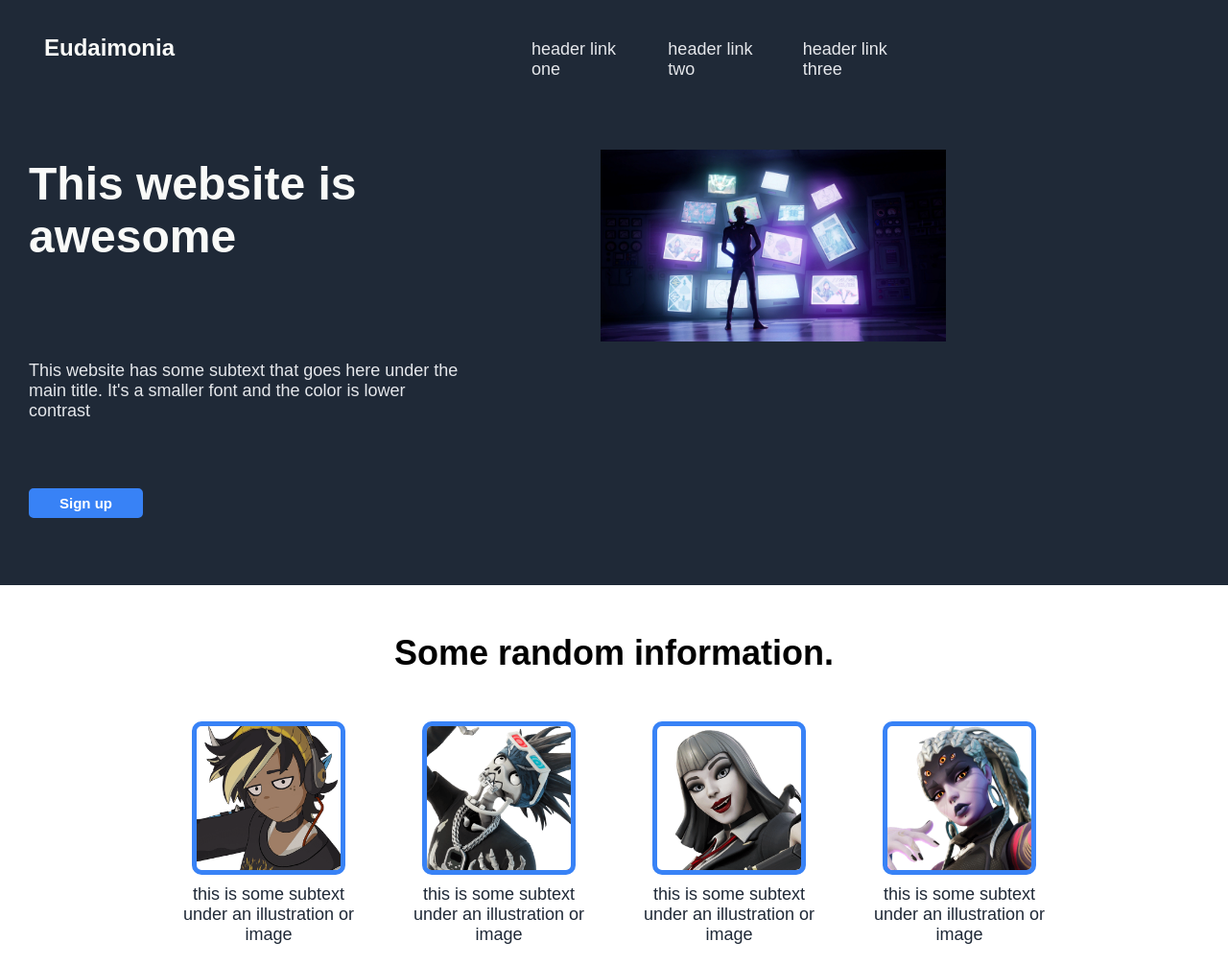
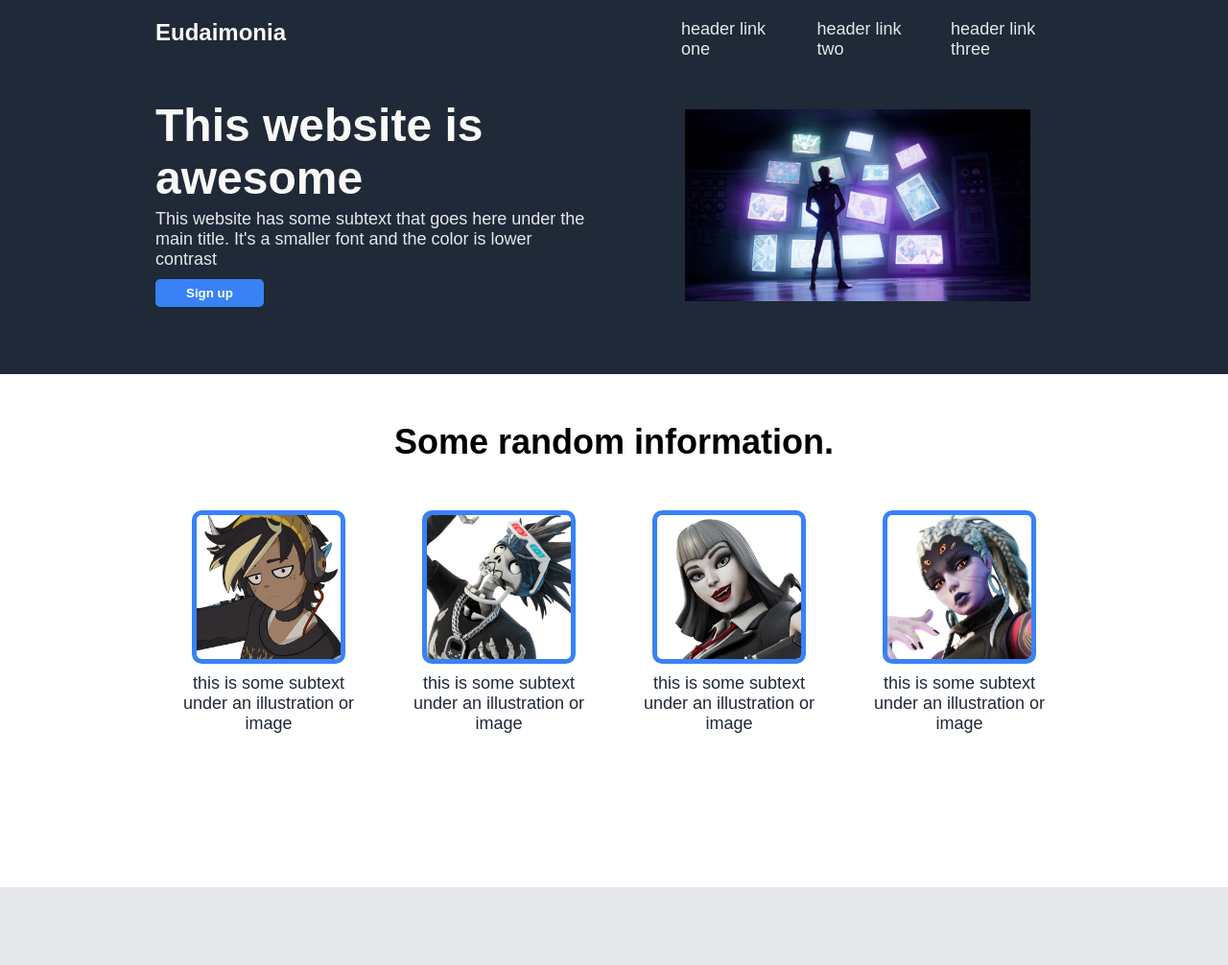
Before and after one commit to OmarDajani75/landing-page, a plain HTML site: page html/index..html in a window 1280 px wide. Shown: the top 1006 px of the page at 96% size. Drawn offline with Linux system fonts and the light colour scheme.

Commit message:
Finish all HTML, CSS, notes, and comments

```diff
--- a/CSS/index.css
+++ b/CSS/index.css
@@ -2,45 +2,53 @@
 
 body {
   font-family: Arial, Helvetica, sans-serif;
-  display: flex;
+  /* display: flex;
   flex-direction: column;
-  padding: 0;
-  margin: 0;
+  padding: 0; These three aren't doing anything */
+  margin: 0; /* So the fist section takes up the entire space up there, no white space on all sides */
 }
 
-.container {
+.container { /* All makes sense */
   display: flex;
+  justify-content: center;
   /* justify-content: space-around; Not doing anything */
   background: #1F2937;
-  padding-bottom: 20px;
+  padding-bottom: 20px; /* I feel like this is extra, but this *is* how it looks on the output.. */
   margin-bottom: 50px;
 }
 
 .left-side {
   display: flex;
   flex-direction: column;
-  align-items: flex-start;
+  /* align-items: flex-start; Not doing anything */
   padding: 20px 30px 50px 30px;
-  gap: 52px;
-  width: 35%;
+  gap: 50px; /* title isn’t affected by this because it has its own div if I had to guess */
+  width: 35%; /* Forcing the width to look a certain way to not look busted */
 }
 
 .title {
   color: #F9FAF8;
-  padding: 16px;
+  /* padding: 16px; No need for this */
   font-size: 24px;
   font-weight: bolder;
+  /* margin: 0; No need for this either. Is it not doing anything because this has its own div..? */
 }
+
+/* .left-side-items {
+  display: block;
+} Don't think this is needed */
 
 h1 {
   font-size: 48px;
-  font-weight: bolder;
+  font-weight: bolder; /* No clue why this is a requirement. It isn't doing anything */
   color: #F9FAF8;
+  margin: 5px 0; /* Need that 0 as the start of h1 will be slightly off the start of title which is what we want. Also 5 helps as distance is too much otherwise */
 }
 
 p {
   font-size: 18px;
   color: #E5E7EB;
+  margin: 5px 0 10px 0; /* Do I need to explain how margin works still? Lmao */
 }
 
 button {
@@ -50,12 +58,12 @@ button {
   border-radius: 5px;
   cursor: pointer;
   padding: 5px 30px;
-  font-size: 15px;
+  /* font-size: 15px; Just to make the button resemble the output a bit better */
   font-weight: bold;
 }
 
 .right-side {
-  width: 35%;
+  width: 35%; /* I can't tell if I should get rid of this or not..? I assume not but eh.. I think it matches the output without this as well. */
   display: flex;
   flex-direction: column;
   align-items: flex-end;
@@ -65,12 +73,13 @@ button {
 
 ul {
   display: flex;
-  gap: 20px;
+  gap: 25px;
   list-style: none;
-  padding: 5px 16px;
+  margin: 0;
+  /* padding: 5px 16px; No need */
 }
 
-a {
+a { /* All makes sense */
   color: #E5E7EB;
   text-decoration: none;
   font-size: 18px;
@@ -78,7 +87,8 @@ a {
 
 img {
   width: 360px;
-  height: 200px;
+  height: 200px; /* I feel like there's a better way to adjust this without using width and height.. */
+  align-self: center;
 }
 
 /* Boxes section */
--- a/html/index..html
+++ b/html/index..html
@@ -11,9 +11,11 @@
   <div class="container">
     <div class="left-side">
       <div class="title">Eudaimonia</div>
-      <h1>This website is awesome</h1>
-      <p>This website has some subtext that goes here under the main title. It's a smaller font and the color is lower contrast</p>
-      <button>Sign up</button>
+      <div class="left-side-items">
+        <h1>This website is awesome</h1>
+        <p>This website has some subtext that goes here under the main title. It's a smaller font and the color is lower contrast</p>
+        <button>Sign up</button>
+      </div>
     </div>
     <div class="right-side">
       <ul>
@@ -24,8 +26,8 @@
       <img src="../Images/Chaos_Rising.png" alt="He's making plans..">
     </div>
   </div>
+
   <div class="boxes-title">Some random information.</div>
-
   <div class="boxes-container">
     <div class="item">
       <img src="../images/Remi.png" alt="Picture of the best Fortnite skin" class="boxes-img">
```
Also changed, not shown: html/footer.html (added, +15 -0 lines).
